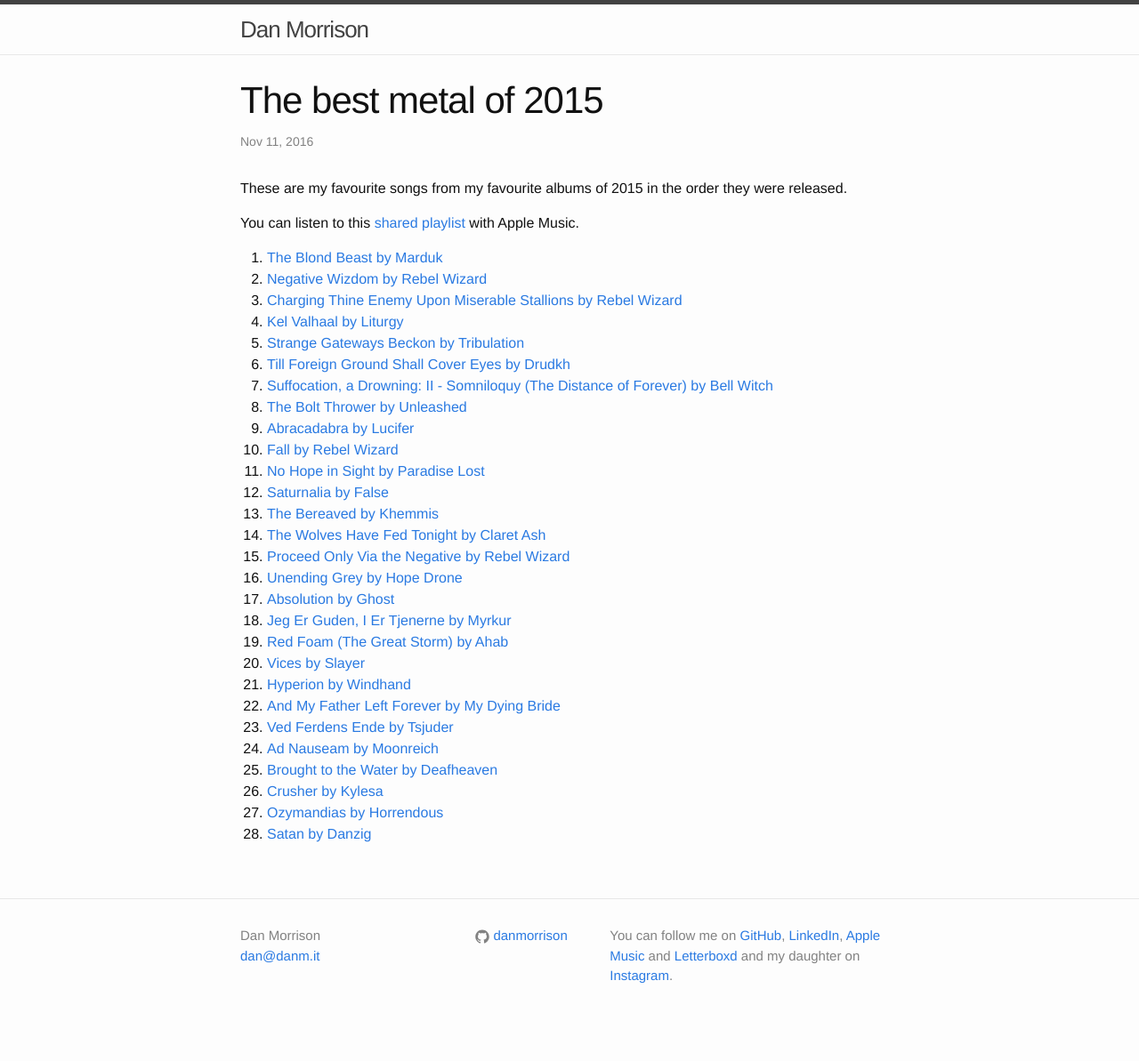
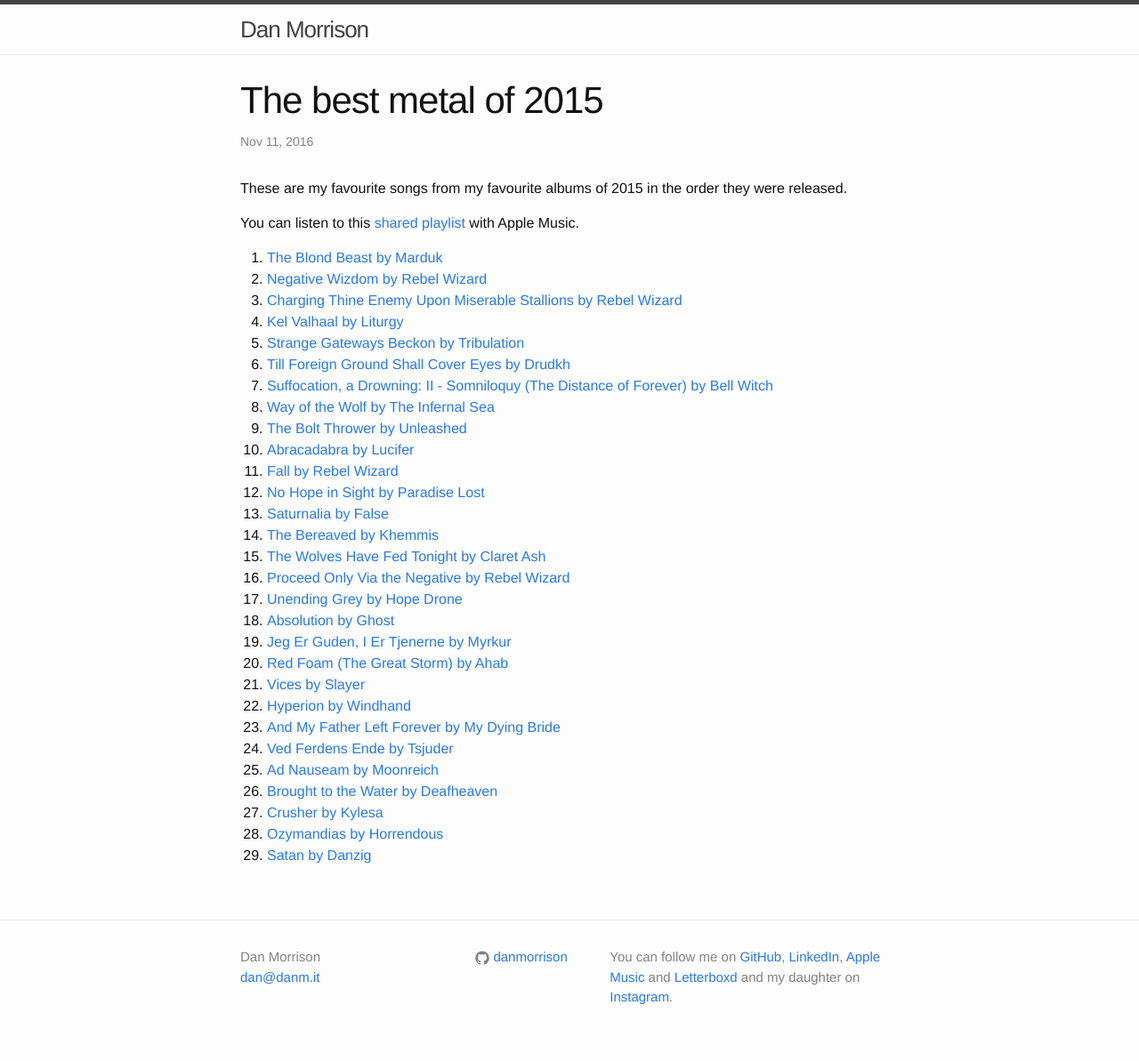
Before and after one commit to danmorrison/danmorrison.github.io, a Jekyll site: the page built from _posts/2016-11-11-metal-2015.md, in a window 1280 px wide. Shown: the whole page at 89% size. Built offline with Jekyll 4.4.1, drawn with Linux system fonts in a browser that asks for light colours; before the commit the page ends 1169 px from its top, so only the background shows below that.

Commit message:
Add Way of the Wolf

```diff
--- a/_posts/2016-11-11-metal-2015.md
+++ b/_posts/2016-11-11-metal-2015.md
@@ -17,6 +17,7 @@
 1. [Strange Gateways Beckon by Tribulation](https://music.apple.com/album/id1056468667?i=1056468871) <!-- 2015-04-20 -->
 1. [Till Foreign Ground Shall Cover Eyes by Drudkh](https://music.apple.com/album/id973680730?i=973680744) <!-- 2015-04-20 -->
 1. [Suffocation, a Drowning: II - Somniloquy (The Distance of Forever) by Bell Witch](https://music.apple.com/album/id979739886?i=979739889) <!-- 2015-04-28 -->
+1. [Way of the Wolf by The Infernal Sea](https://music.apple.com/album/1083568848?i=1083568859) <!-- 2015-05-04 -->
 1. [The Bolt Thrower by Unleashed](https://music.apple.com/album/id970192784?i=970192799) <!-- 2015-05-04 -->
 1. [Abracadabra by Lucifer](https://music.apple.com/album/id987232553?i=987232556) <!-- 2015-05-25 -->
 1. [Fall by Rebel Wizard](https://music.apple.com/album/id1000114404?i=1000114674) <!-- 2015-05-29 -->
```
